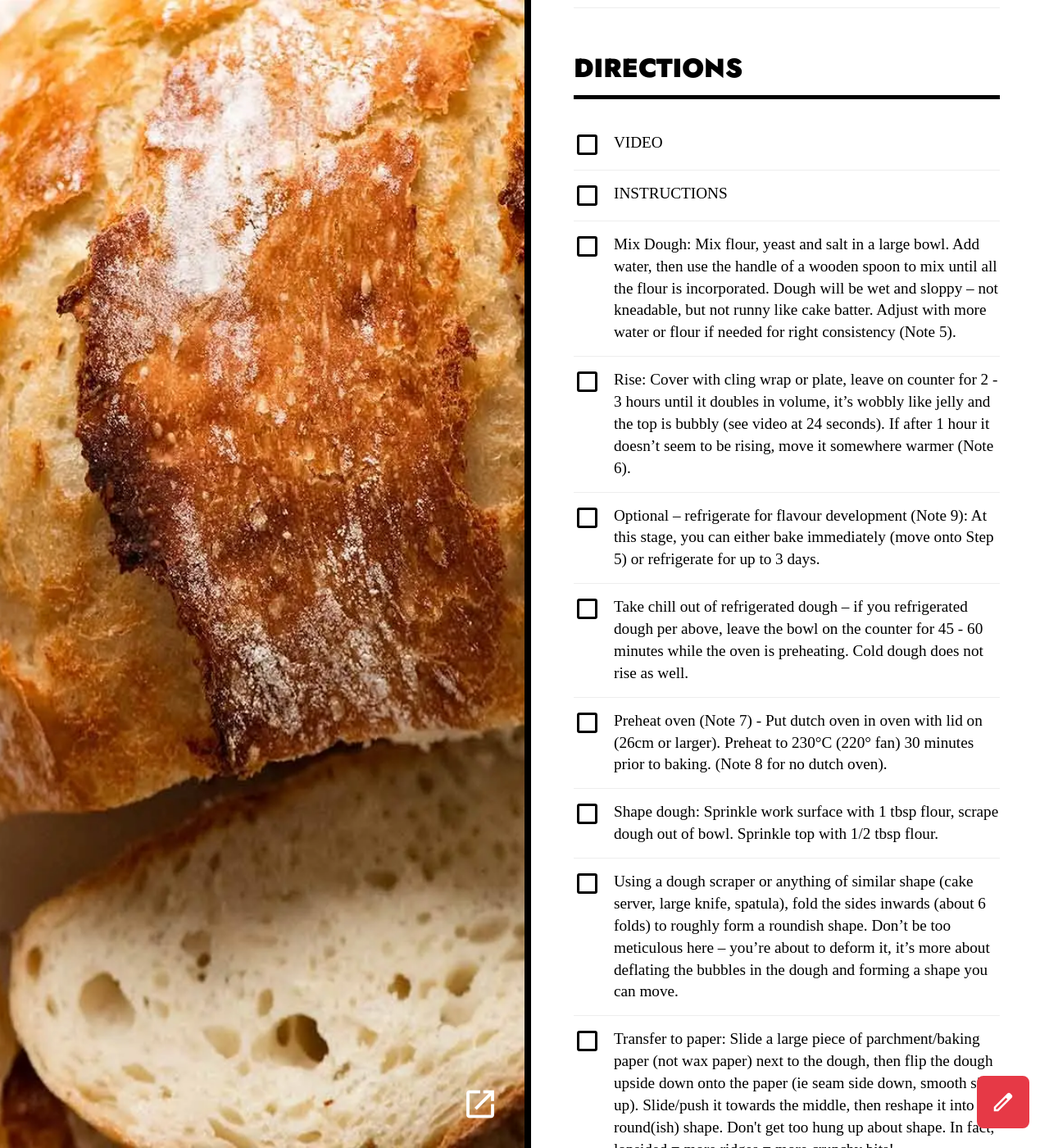
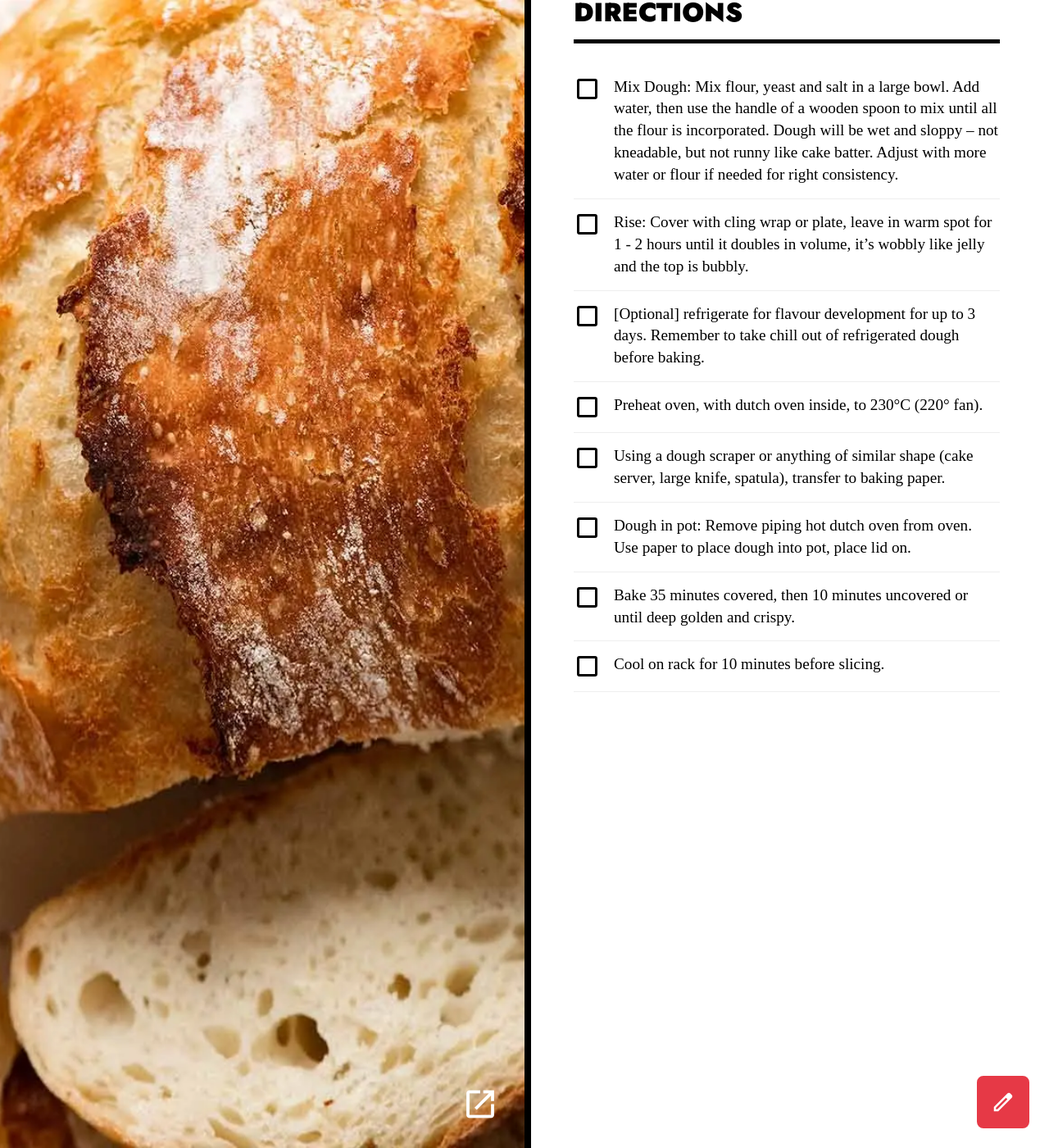
Before and after one commit to amp800/chowdown, a Jekyll site: the page built from _recipes/mh-no-knead-bread.md, in a window 1280 px wide and 1400 px high, scrolled down 951 px. Shown: the whole window at 82% size. Built offline with Jekyll 4.4.1, drawn with Linux system fonts in a browser that asks for light colours; some of the changed text lies outside the part shown.

Commit message:
Edit recipe _recipes/mh-no-knead-bread.md

```diff
--- a/_recipes/mh-no-knead-bread.md
+++ b/_recipes/mh-no-knead-bread.md
@@ -11,56 +11,22 @@ tags:
 yield: 6 servings
 prep_time: '5'
 ingredients:
-- 3 cups (450 gram) flour (bread (or plain/all purpose (note 1)))
-- 2 teaspoon instant (or rapid rise yeast ((note 2 for normal / active dry yeast)))
-- 2 teaspoon cooking / kosher salt (not table salt (note 3))
-- 1 1/2 cups (375 milliliter) very warm tap water (not boiling (or super hot (ie up to 55°c/130°f) (note 4)))
+- 535 gram plain flour
+- 2 teaspoon instant yeast
+- 1.25 teaspoon table salt
+- 455 milliliters warm tap water
 # ---
 directions:
-- VIDEO
-- INSTRUCTIONS
 - 'Mix Dough: Mix flour, yeast and salt in a large bowl. Add water, then use the handle of a wooden spoon to mix until all
   the flour is incorporated. Dough will be wet and sloppy – not kneadable, but not runny like cake batter. Adjust with more
-  water or flour if needed for right consistency (Note 5).'
-- 'Rise: Cover with cling wrap or plate, leave on counter for 2 - 3 hours until it doubles in volume, it’s wobbly like jelly
-  and the top is bubbly (see video at 24 seconds). If after 1 hour it doesn’t seem to be rising, move it somewhere warmer
-  (Note 6).'
-- 'Optional – refrigerate for flavour development (Note 9): At this stage, you can either bake immediately (move onto Step
-  5) or refrigerate for up to 3 days.'
-- Take chill out of refrigerated dough – if you refrigerated dough per above, leave the bowl on the counter for 45 - 60 minutes
-  while the oven is preheating. Cold dough does not rise as well.
-- Preheat oven (Note 7) - Put dutch oven in oven with lid on (26cm or larger). Preheat to 230°C (220° fan) 30 minutes prior
-  to baking. (Note 8 for no dutch oven).
-- 'Shape dough: Sprinkle work surface with 1 tbsp flour, scrape dough out of bowl. Sprinkle top with 1/2 tbsp flour.'
-- Using a dough scraper or anything of similar shape (cake server, large knife, spatula), fold the sides inwards (about 6
-  folds) to roughly form a roundish shape. Don’t be too meticulous here – you’re about to deform it, it’s more about deflating
-  the bubbles in the dough and forming a shape you can move.
-- 'Transfer to paper: Slide a large piece of parchment/baking paper (not wax paper) next to the dough, then flip the dough
-  upside down onto the paper (ie seam side down, smooth side up). Slide/push it towards the middle, then reshape it into a
-  round(ish) shape. Don''t get too hung up about shape. In fact, lopsided = more ridges = more crunchy bits!'
+  water or flour if needed for right consistency.'
+- 'Rise: Cover with cling wrap or plate, leave in warm spot for 1 - 2 hours until it doubles in volume, it’s wobbly like jelly
+  and the top is bubbly.'
+- '[Optional] refrigerate for flavour development for up to 3 days. Remember to take chill out of refrigerated dough before
+  baking.'
+- Preheat oven, with dutch oven inside, to 230°C (220° fan).
+- Using a dough scraper or anything of similar shape (cake server, large knife, spatula), transfer to baking paper.
 - 'Dough in pot: Remove piping hot dutch oven from oven. Use paper to place dough into pot, place lid on.'
-- Bake 30 minutes covered, then 12 minutes uncovered or until deep golden and crispy.
+- Bake 35 minutes covered, then 10 minutes uncovered or until deep golden and crispy.
 - Cool on rack for 10 minutes before slicing.
-# ---
-notes:
-- 1. Flour – bread flour will give a more the crumb a more chewy, fluffy texture like bakery Artisan bread because it has
-  higher protein, and bread stays fresher for longer. Plain / all purpose flour still works 100% perfectly, texture is just
-  not quite the same. Wholemeal/wholewheat flour – start with 30g/ 1/4 cup less flour and just add more as needed to get the
-  consistency shown in the video (because wholemeal flour is a bit more absorbent than white, I find).
-- 2. Yeast – use yeast labelled “instant” or “rapid rise”. If you can only find normal yeast (can be labelled “active dry
-  yeast”) then dissolve yeast in water first (no need to let it foam), then immediately add flour and salt and mix. Proceed
-  with recipe as written.
-- 3. Salt – reduce to 1 ¼ tsp if using table salt (finer grains = less volume for same amount of salt) otherwise it will be
-  too salty.
-- 4. Water temperature – if it’s so scorching hot you wouldn’t bathe in it, it will kill the yeast. If it’s a lovely temp
-  you could sit in for hours in a bubble bath, it’s the perfect temp.
-- 5. Dough consistency can be affected by factors like different brands of flour, humidity in air. If dough is too dry, add
-  touch of water. Too wet, add a touch of flour. Compare photos above.
-- '6. Dough rising – time will vary depending on room temperature, humidity, flour you use etc. It’s fine if it rises faster
-  or slower – you just need to achieve the dough rise as specified (double volume, bubbly surface, wobbly consistency). If
-  it’s coldish in your kitchen (22°C or less) OR it’s just not rising (check at 1 hour), then tuck the bowl somewhere warmer.
-  Yeast loves warmth! Simple method I use: in sink with warm (not hot) water, with ramekin to elevate bowl above water level.
-  Or run dryer for a few minutes then place bowl in there. Do not put bowl in direct sunlight indoors – too hot. But in shade
-  near sunlight is good! If dough rises faster than 2 hours (eg super hot day), then put bowl in fridge to stop the rise while
-  you preheat the oven. On super hot summer days, it can rise in 45 minutes!'
 ---
```
